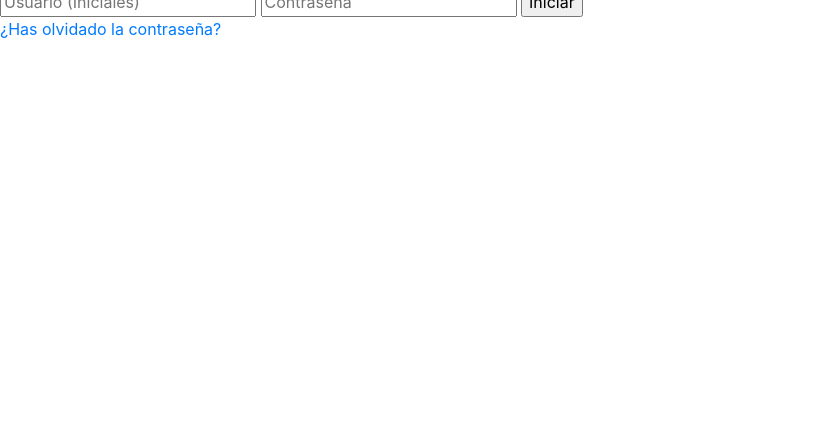
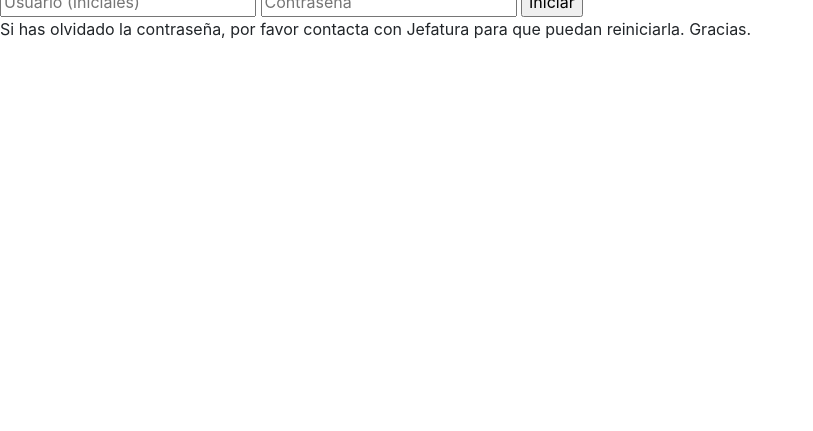
Before and after one commit to griffo1970/asysteco_source_code-1, a PHP site: page /login_form.php in a window 1280 px wide. Shown: the part 369-800 px from the top of the page, without its empty margins (0-813 px from the left). Run offline with PHP 8.4, Linux system fonts and the light colour scheme; data that the repository does not hold is empty; some libraries are stand-ins or nearby versions.

Commit message:
login pass reset

```diff
--- a/inc/login_form.php
+++ b/inc/login_form.php
@@ -30,7 +30,7 @@
           <!-- Remind Passowrd -->
           <div id="formFooter">
             <!--a class="underlineHover" href="<?php echo $_SERVER['PHP_SELF'] . "?ACTION=registrarse"; ?>">Registrarme</a-->
-            <a class="underlineHover" href="#">¿Has olvidado la contraseña?</a>
+            <p>Si has olvidado la contraseña, por favor contacta con Jefatura para que puedan reiniciarla. Gracias.</p>
           </div>
         </div>
       </div>
```
